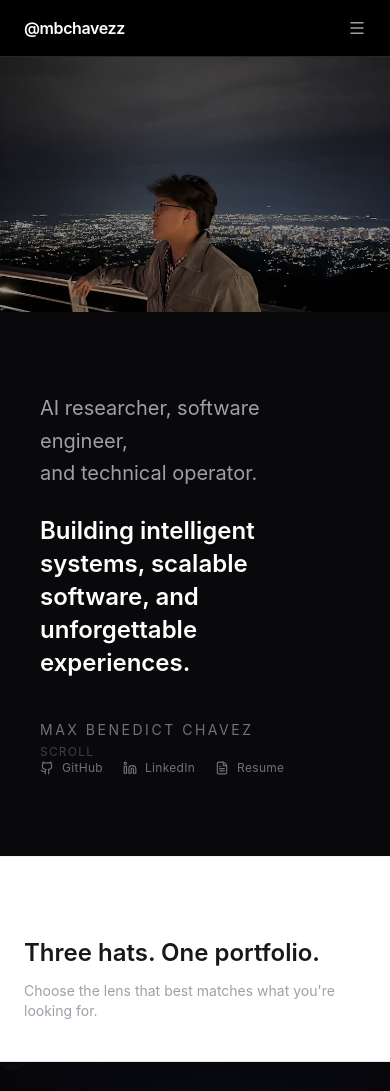
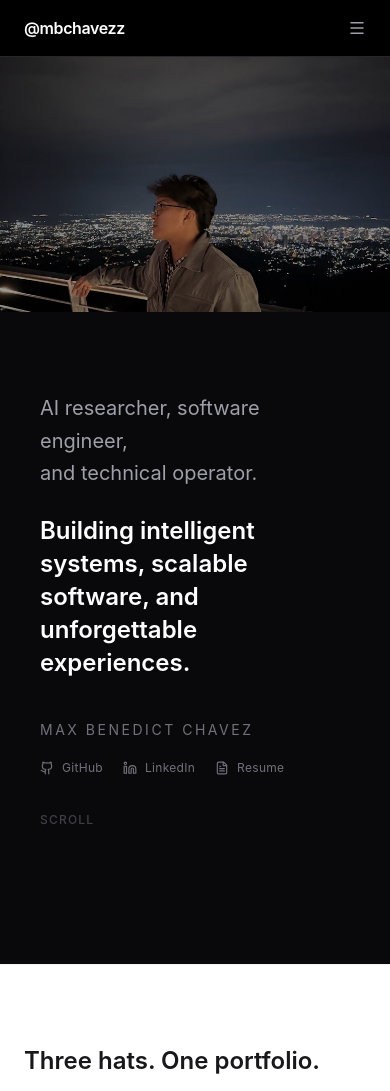
Before and after one commit to mbchavez27/mbchavezzportfolio, a React (Vite) app: page / in a window 390 px wide. Shown: the top 1091 px of the page. Built offline with nearby package versions, Linux system fonts and the light colour scheme.

Commit message:
feat(home): scroll to the three hats section from the scroll indicator
The decorative "Scroll" marker is now a button that smoothly scrolls to the next
section (instantly for reduced-motion users). On phones it sits in the flow
instead of overlapping the social links.

```diff
--- a/src/app/ScrollToTop.tsx
+++ b/src/app/ScrollToTop.tsx
@@ -1,13 +1,13 @@
 import { useEffect } from "react";
 import { useLocation } from "react-router";
+import { preferredScrollBehavior } from "@/lib/scroll";
 
 /** Scrolls back to the top whenever the page (path) changes; instant for reduced-motion users. */
 export default function ScrollToTop() {
   const { pathname } = useLocation();
 
   useEffect(() => {
-    const prefersReducedMotion = window.matchMedia("(prefers-reduced-motion: reduce)").matches;
-    window.scrollTo({ top: 0, behavior: prefersReducedMotion ? "instant" : "smooth" });
+    window.scrollTo({ top: 0, behavior: preferredScrollBehavior() });
   }, [pathname]);
 
   return null;
--- a/src/features/home/components/HatSelector.tsx
+++ b/src/features/home/components/HatSelector.tsx
@@ -3,9 +3,11 @@ import { revealOnScroll } from "@/lib/motion";
 import type { Hat } from "../domain/home.domain";
 import HatCard from "./HatCard";
 
+export const HAT_SELECTOR_ID = "three-hats";
+
 export default function HatSelector({ hats }: { hats: readonly Hat[] }) {
   return (
-    <section className="bg-white border-t border-zinc-100">
+    <section id={HAT_SELECTOR_ID} className="bg-white border-t border-zinc-100 scroll-mt-14">
       <motion.div {...revealOnScroll()} className="max-w-6xl mx-auto px-6 pt-20 pb-10">
         <h2 className="font-display text-2xl md:text-3xl font-semibold text-zinc-900 mb-3">
           Three hats. One portfolio.
--- a/src/features/home/components/Introduction.tsx
+++ b/src/features/home/components/Introduction.tsx
@@ -5,9 +5,10 @@ import type { ContactLink } from "../domain/home.domain";
 type Props = {
   portraitSrc: string;
   socialLinks: readonly ContactLink[];
+  onScrollDown: () => void;
 };
 
-export default function Introduction({ portraitSrc, socialLinks }: Props) {
+export default function Introduction({ portraitSrc, socialLinks, onScrollDown }: Props) {
   return (
     <section className="pt-14 min-h-screen grid grid-cols-1 md:grid-cols-2">
       <div className="relative min-h-64 md:min-h-full bg-zinc-900 overflow-hidden">
@@ -58,10 +59,17 @@ export default function Introduction({ portraitSrc, socialLinks }: Props) {
           ))}
         </motion.div>
 
-        <div className="absolute bottom-10 left-10 md:left-16 flex flex-col items-start gap-2" aria-hidden="true">
-          <span className="font-body text-zinc-700 text-xs tracking-widest uppercase">Scroll</span>
-          <div className="w-px h-12 bg-gradient-to-b from-primary to-transparent" />
-        </div>
+        <button
+          type="button"
+          onClick={onScrollDown}
+          aria-label="Scroll down"
+          className="group mt-4 self-start flex flex-col items-start gap-2 cursor-pointer md:mt-0 md:absolute md:bottom-10 md:left-16"
+        >
+          <span className="font-body text-zinc-700 group-hover:text-zinc-400 text-xs tracking-widest uppercase transition-colors duration-200">
+            Scroll
+          </span>
+          <span className="block w-px h-12 bg-gradient-to-b from-primary to-transparent origin-top group-hover:scale-y-125 transition-transform duration-300" />
+        </button>
       </div>
     </section>
   );
--- a/src/features/home/containers/IntroductionContainer.tsx
+++ b/src/features/home/containers/IntroductionContainer.tsx
@@ -1,7 +1,12 @@
 import portraitImg from "@/assets/home/portrait.jpg";
+import { preferredScrollBehavior } from "@/lib/scroll";
+import { HAT_SELECTOR_ID } from "../components/HatSelector";
 import Introduction from "../components/Introduction";
 import { socialLinks } from "../data/home.data";
 
 export default function IntroductionContainer() {
-  return <Introduction portraitSrc={portraitImg} socialLinks={socialLinks} />;
+  const scrollToHats = () =>
+    document.getElementById(HAT_SELECTOR_ID)?.scrollIntoView({ behavior: preferredScrollBehavior() });
+
+  return <Introduction portraitSrc={portraitImg} socialLinks={socialLinks} onScrollDown={scrollToHats} />;
 }
--- /dev/null
+++ b/src/lib/scroll.ts
@@ -0,0 +1,4 @@
+/** Smooth scrolling, unless the visitor's system asks for reduced motion. */
+export function preferredScrollBehavior(): ScrollBehavior {
+  return window.matchMedia("(prefers-reduced-motion: reduce)").matches ? "instant" : "smooth";
+}
```
